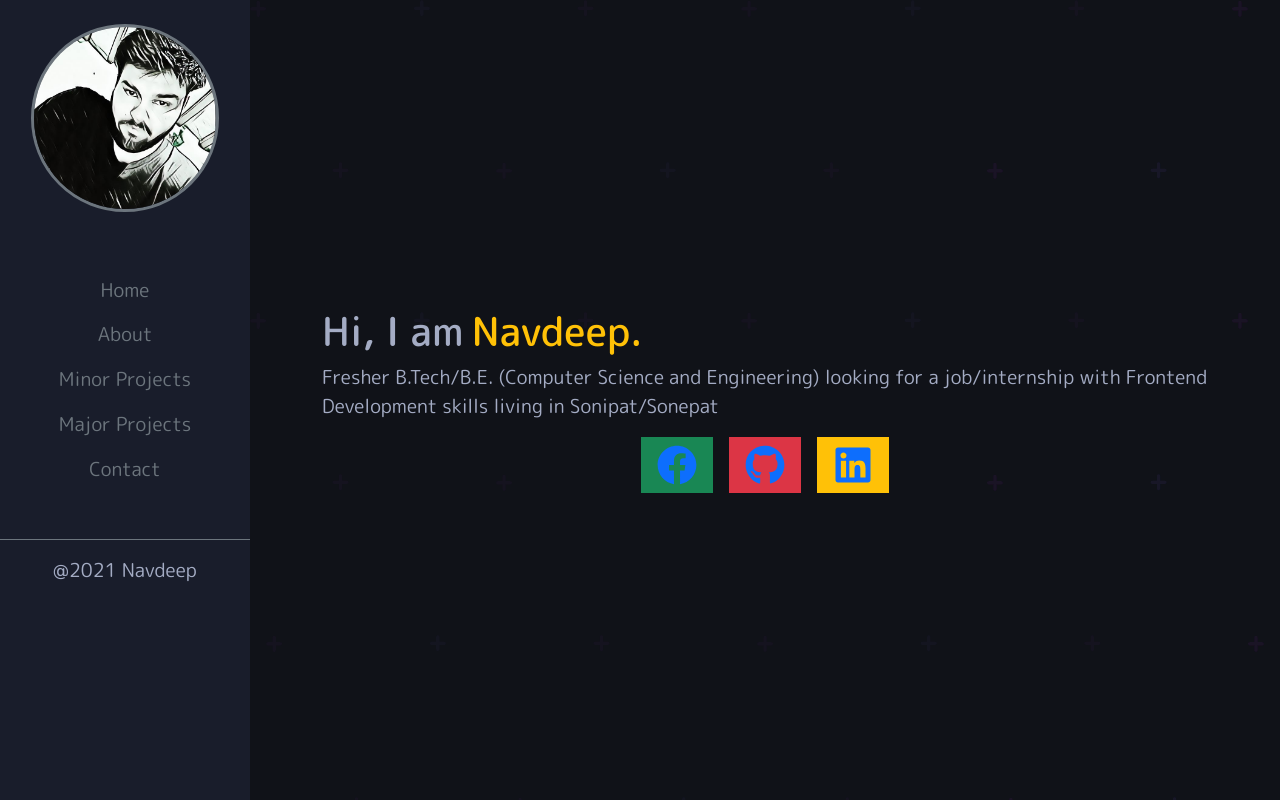
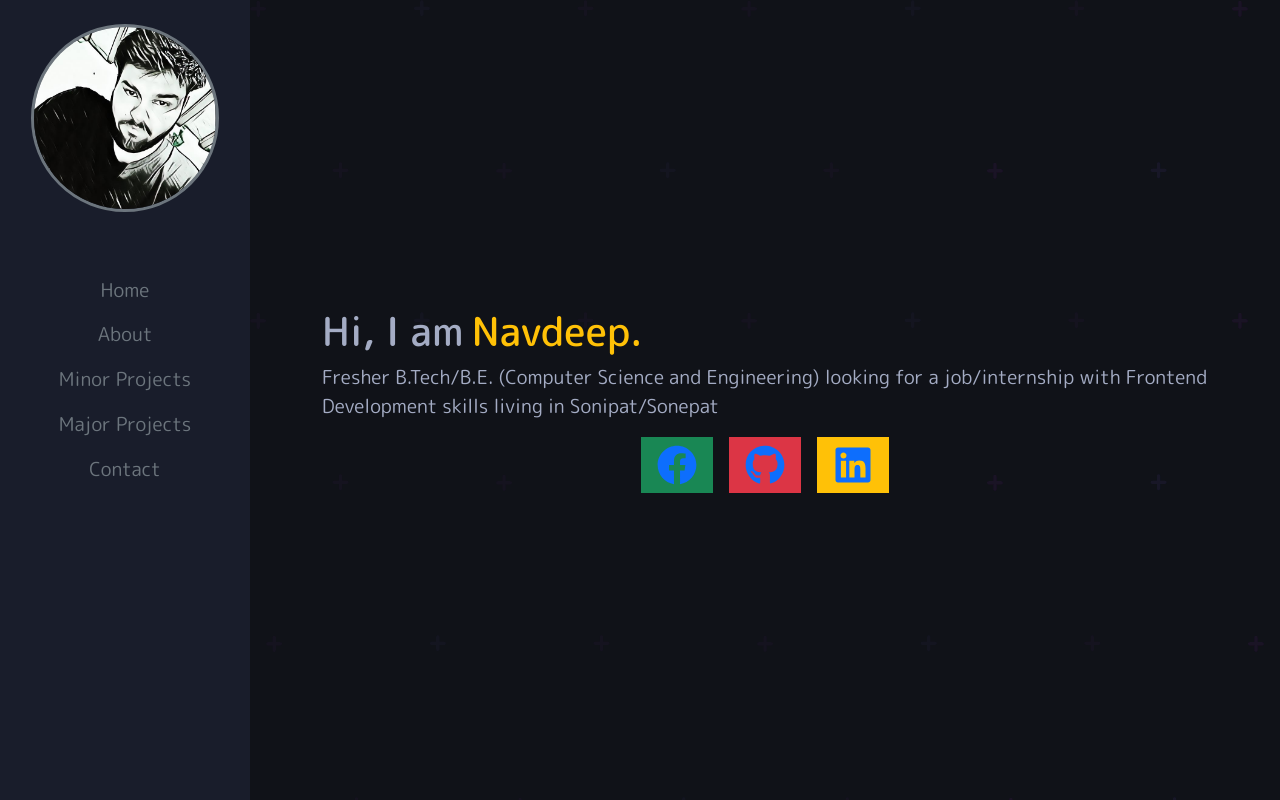
Before and after one commit to navdeep1676/Portfolio, a React (Create React App) app: page / in a window 1280 px wide. Built offline with nearby package versions, Linux system fonts and the light colour scheme.

Commit message:
Update Navbar.js

```diff
--- a/src/Components/Navbar.js
+++ b/src/Components/Navbar.js
@@ -18,9 +18,7 @@ navToggle(false)
         <Link onClick={(e)=>handelClick(e)} to='/projects' className="nav-link text-secondary" >Major Projects</Link>
         <Link onClick={(e)=>handelClick(e)} to='/contact' className="nav-link text-secondary" >Contact</Link>
       </nav>
-      <footer className='text-center  border-top-1 border-start-0 border-end-0 border-bottom-0 border border-secondary '>
-          <p className='mt-3'>@2021 Navdeep</p>
-      </footer>
+
   </div>;
 };
 export default Navbar;
```
